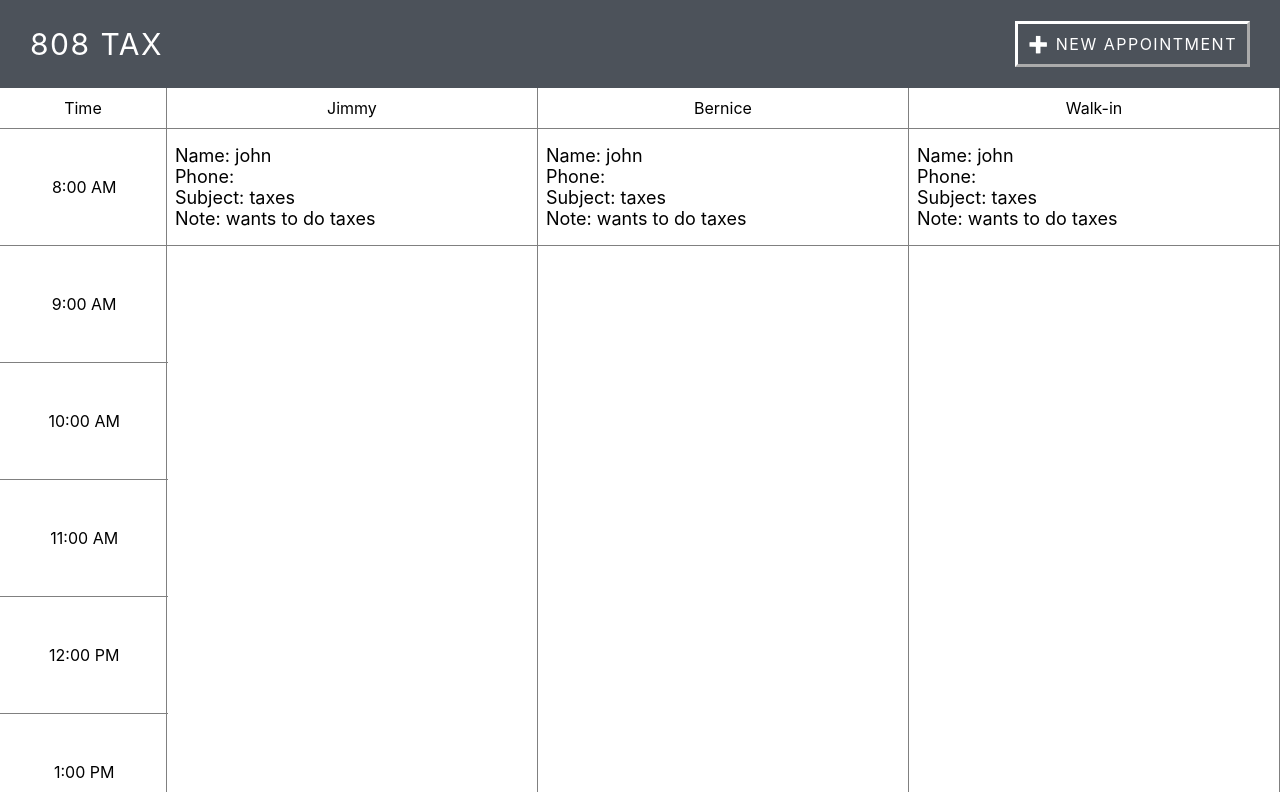
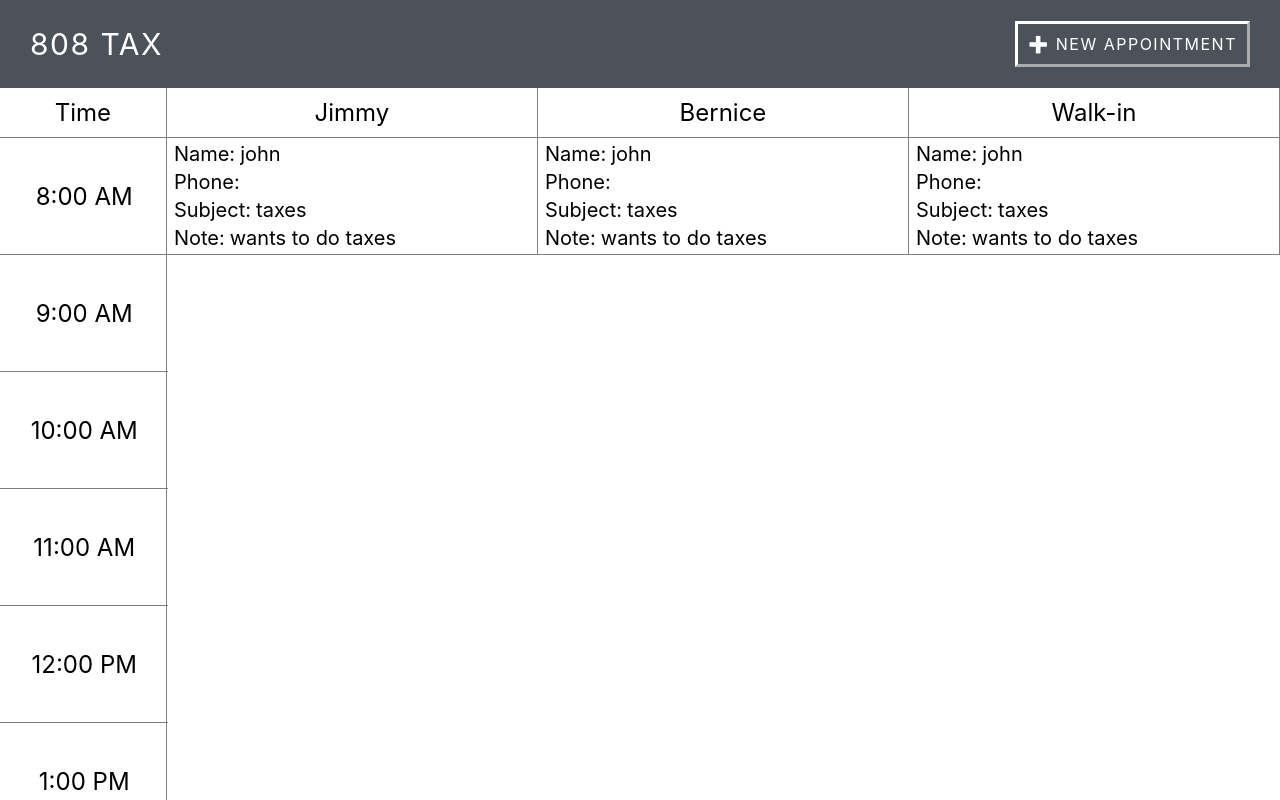
Before and after one commit to IsaiahHarris/808-Tax-Scheduling, a React (Create React App) app: page / in a window 1280 px wide. Shown: the top 800 px of the page. Built offline with nearby package versions, Linux system fonts and the light colour scheme; no server answers.

Commit message:
delete works

```diff
--- a/src/App/App.css
+++ b/src/App/App.css
@@ -4,4 +4,5 @@
   flex-direction: row;
   align-items: flex-start;
   justify-content: space-evenly;
+  margin-bottom: 50px;
 }
--- a/src/Appointment/Appointment.scss
+++ b/src/Appointment/Appointment.scss
@@ -6,11 +6,22 @@
   justify-content: center;
   align-items: center;
   .appointment {
-    padding: 8px;
     width: 100%;
-    font-size: 18px;
     display: flex;
     flex-direction: column;
     align-items: flex-start;
+    padding-left: 5px;
+    .name,
+    .phone,
+    .subject,
+    .note {
+      width: 100%;
+      display: flex;
+      font-size: 20px;
+      margin: 2px;
+      .desc {
+        padding-left: 5px;
+      }
+    }
   }
 }
--- a/src/Appointment/index.js
+++ b/src/Appointment/index.js
@@ -5,10 +5,18 @@ const Appointment = props => {
   return (
     <div className="appointment-container">
       <div className="appointment">
-        <div className="name">Name: {props.name}</div>
-        <div className="phone">Phone: {props.phone}</div>
-        <div className="subject">Subject: {props.subject}</div>
-        <div className="note">Note: {props.note}</div>
+        <div className="name">
+          Name: <div className="desc">{props.name}</div>
+        </div>
+        <div className="phone">
+          Phone: <div className="desc">{props.phone}</div>
+        </div>
+        <div className="subject">
+          Subject: <div className="desc">{props.subject}</div>
+        </div>
+        <div className="note">
+          Note: <div className="desc">{props.note}</div>
+        </div>
       </div>
     </div>
   );
--- a/src/AppointmentList/index.js
+++ b/src/AppointmentList/index.js
@@ -17,6 +17,7 @@ class AppointmentList extends Component {
         {this.props.appointments.map((appointment, i) => {
           return (
             <Appointment
+              key={i}
               name={appointment.name}
               phone={appointment.phone_number}
               time={appointment.time}
--- a/src/Column/Column.scss
+++ b/src/Column/Column.scss
@@ -1,5 +1,4 @@
 .column-container {
-  height: 88vh;
   width: 29%;
   text-align: center;
   display: flex;
@@ -14,5 +13,6 @@
     border-bottom: 1px solid grey;
     width: 100%;
     padding: 10px;
+    font-size: 24px;
   }
 }
--- a/src/TimeColumn/TimeColumn.scss
+++ b/src/TimeColumn/TimeColumn.scss
@@ -1,5 +1,4 @@
 .time-column-container {
-  height: 88vh;
   width: 13%;
   text-align: center;
   display: flex;
@@ -11,5 +10,6 @@
     border-bottom: 1px solid grey;
     width: 91%;
     padding: 10px;
+    font-size: 24px;
   }
 }
--- a/src/TimeList/TimeList.scss
+++ b/src/TimeList/TimeList.scss
@@ -7,6 +7,7 @@
     justify-content: center;
     align-items: center;
     border-bottom: 1px grey solid;
+    font-size: 24px;
     padding: 8px;
   }
 }
```
Also changed, not shown: 2 other files (tests, documents, lock files or other folders).
